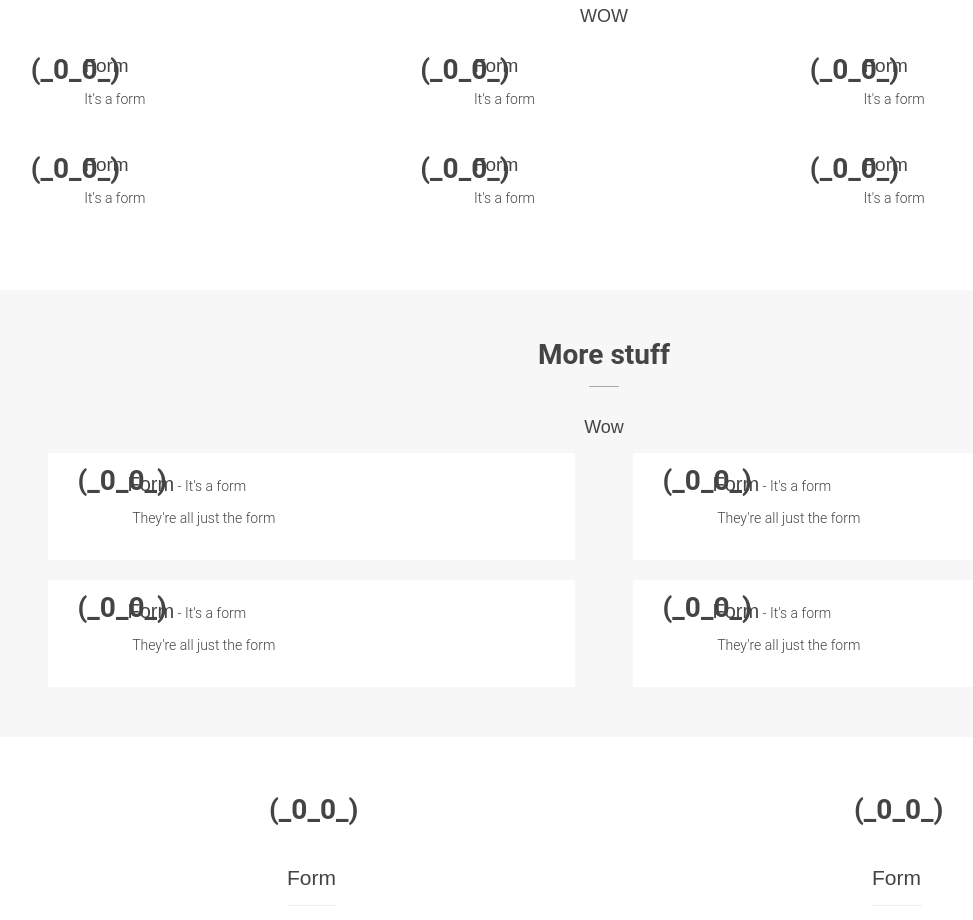
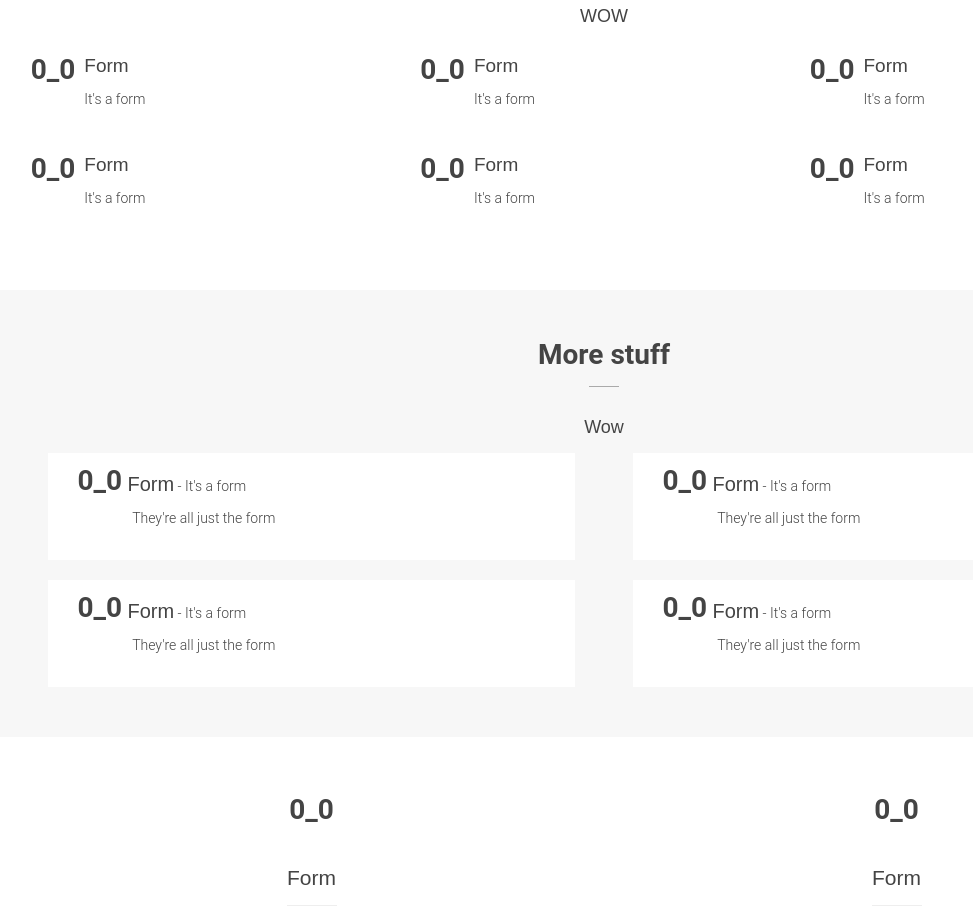
Before and after one commit to Uzernaym/CheezGame, a website: page home.html in a window 1280 px wide. Shown: the part 1880-2800 px from the top of the page, without its empty margins (36-1009 px from the left). Drawn offline with Linux system fonts and the light colour scheme.

Commit message:
sixth commit

```diff
--- a/home.html
+++ b/home.html
@@ -27,24 +27,24 @@
 <div class="section">
   <div class="container">
     <div class="col four">
-      <h1 class="icon">(_0_0_)</h1>
+      <h1 class="icon">0_0</h1>
       <h1 class="service">Don't Click</h1>
       <p>Doesn't do anything</p>
     </div>
     <div class="col four">
-      <h1 class="icon">(_0_0_)</h1>
+      <h1 class="icon">0_0</h1>
       <h1 class="service">Don't Click</h1>
       <p>Doesn't do anything</p>
     </div>
     <div class="responsivegroup"></div>
     <div class="col four">
-      <h1 class="icon">(_0_0_)</h1>
+      <h1 class="icon">0_0</h1>
       <h1 class="service">Don't Click</h1>
       <p>Doesn't do anything</p>
     </div>
     <div class="col four">
       <div class="col four">
-        <h1 class="icon">(_0_0_)</h1>
+        <h1 class="icon">0_0</h1>
         <h1 class="service">Don't Click</h1>
         <p>Doesn't do anything</p>
       </div>
@@ -94,33 +94,33 @@
     <h1>Look more stuff!</h1>
     <h2>WOW</h2>
     <div class="col three">
-      <h1 class="icon side">(_0_0_)</h1>
+      <h1 class="icon side">0_0</h1>
       <h1 class="feature side">Form</h1>
       <p class="side">It's a form</p>
     </div>
     <div class="col three">
-      <h1 class="icon side">(_0_0_)</h1>
+      <h1 class="icon side">0_0</h1>
       <h1 class="feature side">Form</h1>
       <p class="side">It's a form</p>
     </div>
     <div class="col three">
-      <h1 class="icon side">(_0_0_)</h1>
+      <h1 class="icon side">0_0</h1>
       <h1 class="feature side">Form</h1>
       <p class="side">It's a form</p>
     </div>
     <div class="group margin"></div>
     <div class="col three">
-      <h1 class="icon side">(_0_0_)</h1>
+      <h1 class="icon side">0_0</h1>
       <h1 class="feature side">Form</h1>
       <p class="side">It's a form</p>
     </div>
     <div class="col three">
-      <h1 class="icon side">(_0_0_)</h1>
+      <h1 class="icon side">0_0</h1>
       <h1 class="feature side">Form</h1>
       <p class="side">It's a form</p>
     </div>
     <div class="col three">
-      <h1 class="icon side">(_0_0_)</h1>
+      <h1 class="icon side">0_0</h1>
       <h1 class="feature side">Form</h1>
       <p class="side">It's a form</p>
     </div>
@@ -132,23 +132,23 @@
     <h1>More stuff</h1>
     <h2>Wow</h2>
     <div class="col two bg margin extrapad">
-      <h1 class="icon side">(_0_0_)</h1>
+      <h1 class="icon side">0_0</h1>
       <span class="feature side">Form</span><span class="side"> - It's a form</span>
       <p class="side">They're all just the form</p>
     </div>
     <div class="col two bg margin extrapad">
-      <h1 class="icon side">(_0_0_)</h1>
+      <h1 class="icon side">0_0</h1>
       <span class="feature side">Form</span><span class="side"> - It's a form</span>
       <p class="side">They're all just the form</p>
     </div>
     <div class="group margin"></div>
     <div class="col two bg margin extrapad">
-      <h1 class="icon side">(_0_0_)</h1>
+      <h1 class="icon side">0_0</h1>
       <span class="feature side">Form</span><span class="side"> - It's a form</span>
       <p class="side">They're all just the form</p>
     </div>
     <div class="col two bg margin extrapad">
-      <h1 class="icon side">(_0_0_)</h1>
+      <h1 class="icon side">0_0</h1>
       <span class="feature side">Form</span><span class="side"> - It's a form</span>
       <p class="side">They're all just the form</p>
     </div>
@@ -158,12 +158,12 @@
 <div class="section">
   <div class="container">
     <div class="col two">
-      <h1 class="icon">(_0_0_)</h1>
+      <h1 class="icon">0_0</h1>
       <h1 class="service">Form</h1>
       <p>Same form</p>
     </div>
     <div class="col two">
-      <h1 class="icon">(_0_0_)</h1>
+      <h1 class="icon">0_0</h1>
       <h1 class="service">Form</h1>
       <p>Same form</p>
     </div>
```
